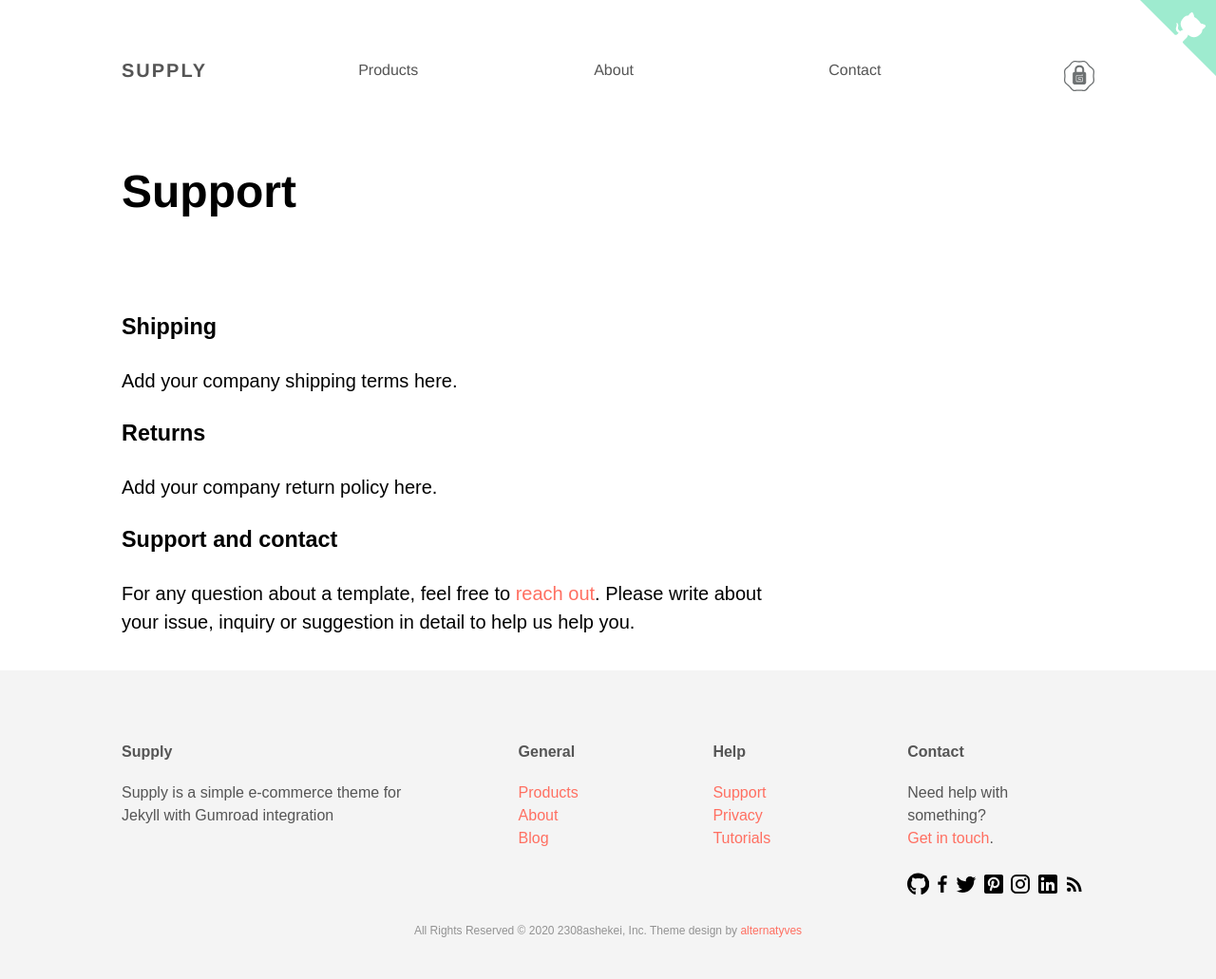
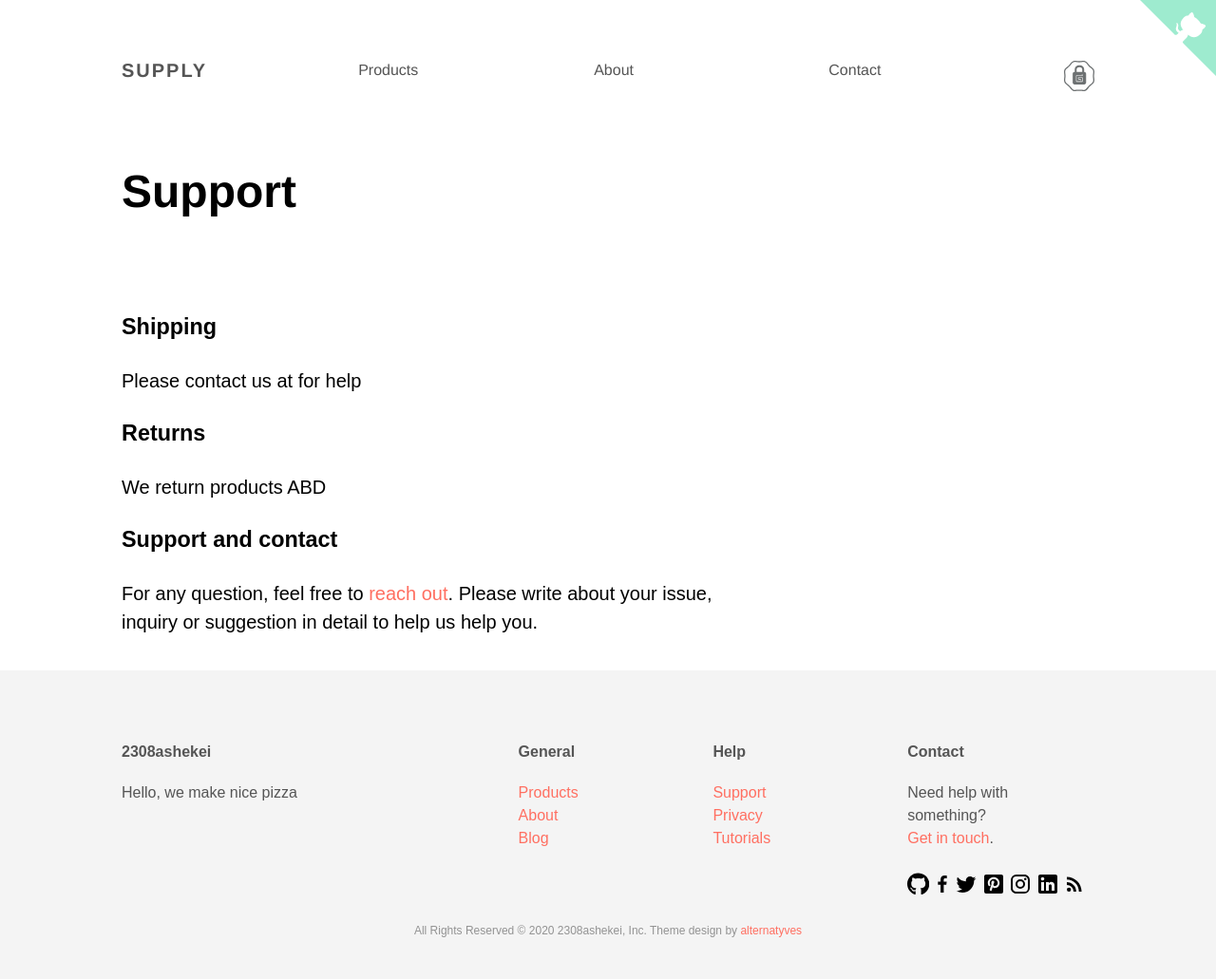
Before and after one commit to 2308ashekei/shop, a Jekyll site: the page built from _pages/support.md, in a window 1280 px wide. Shown: the whole page at 95% size. Built offline with Jekyll 4.4.1, drawn with Linux system fonts in a browser that asks for light colours.

Commit message:
more minor changes

```diff
--- a/_includes/footer.html
+++ b/_includes/footer.html
@@ -2,8 +2,8 @@
 			<div class="container mw9 center bg-near-white pv4 ph3 ph5-m ph6-l mid-gray avenir">
 				<ul class="footer-columns list pl0 cf ph0-ns">
           <li class="about list pl0 fl w-100 w-40-l pa2">
-        <h4>Supply</h4>
-        <ul class="list pl0 lh-copy measure-narrow">Supply is a simple e-commerce theme for Jekyll with Gumroad integration</ul>
+        <h4>2308ashekei</h4>
+        <ul class="list pl0 lh-copy measure-narrow">Hello, we make nice pizza</ul>
       </li>
 
 
@@ -32,12 +32,12 @@
   <li><a href="/contact/">Get in touch</a>.</li>
   <br>
   <div class="social-icons">
-    <a class="GitHub dim" href="https://github.com/yjpl/supply">{% include social-icon.html icon="GitHub" %}</a>
-    <a class="facebook dim" href="https://www.facebook.com/TemplatesSupply/">{% include social-icon.html icon="Facebook" %}</a>
-    <a class="twitter dim" href="https://twitter.com/TemplatesSupply/">{% include social-icon.html icon="Twitter" %}</a>
-    <a class="pinterest dim" href="https://www.pinterest.com/TemplatesSupply/">{% include social-icon.html icon="Pinterest" %}</a>
-    <a class="Instagram dim" href="https://www.instagram.com/templatessupply/">{% include social-icon.html icon="Instagram" %}</a>
-    <a class="linkedin dim" href="https://www.linkedin.com/company/templates-supply/">{% include social-icon.html icon="LinkedIn" %}</a>
+    <a class="GitHub dim" href="https://github.com/2308ashekei/shop">{% include social-icon.html icon="GitHub" %}</a>
+    <a class="facebook dim" href="https://github.com/2308ashekei/shop">{% include social-icon.html icon="Facebook" %}</a>
+    <a class="twitter dim" href="https://github.com/2308ashekei/shop">{% include social-icon.html icon="Twitter" %}</a>
+    <a class="pinterest dim" href="https://github.com/2308ashekei/shop">{% include social-icon.html icon="Pinterest" %}</a>
+    <a class="Instagram dim" href="https://github.com/2308ashekei/shop">{% include social-icon.html icon="Instagram" %}</a>
+    <a class="linkedin dim" href="https://github.com/2308ashekei/shop">{% include social-icon.html icon="LinkedIn" %}</a>
     <a class="RSS dim" href="/products.xml">{% include social-icon.html icon="RSS" %}</a>
   </div>
   </ul>
--- a/_pages/support.md
+++ b/_pages/support.md
@@ -6,14 +6,14 @@ hero: Support
 
 ### Shipping
 
-Add your company shipping terms here.
+Please contact us at for help
 
 ### Returns
 
-Add your company return policy here.
+We return products ABD
 
 
 ### Support and contact
 
-For any question about a template, feel free to [reach out](/contact/).
+For any question, feel free to [reach out](/contact/).
 Please write about your issue, inquiry or suggestion in detail to help us help you.
```
Also changed, not shown: _pages/about.md (+1 -1 lines), _pages/contact.html (+5 -5 lines), package.json (+7 -9 lines).
